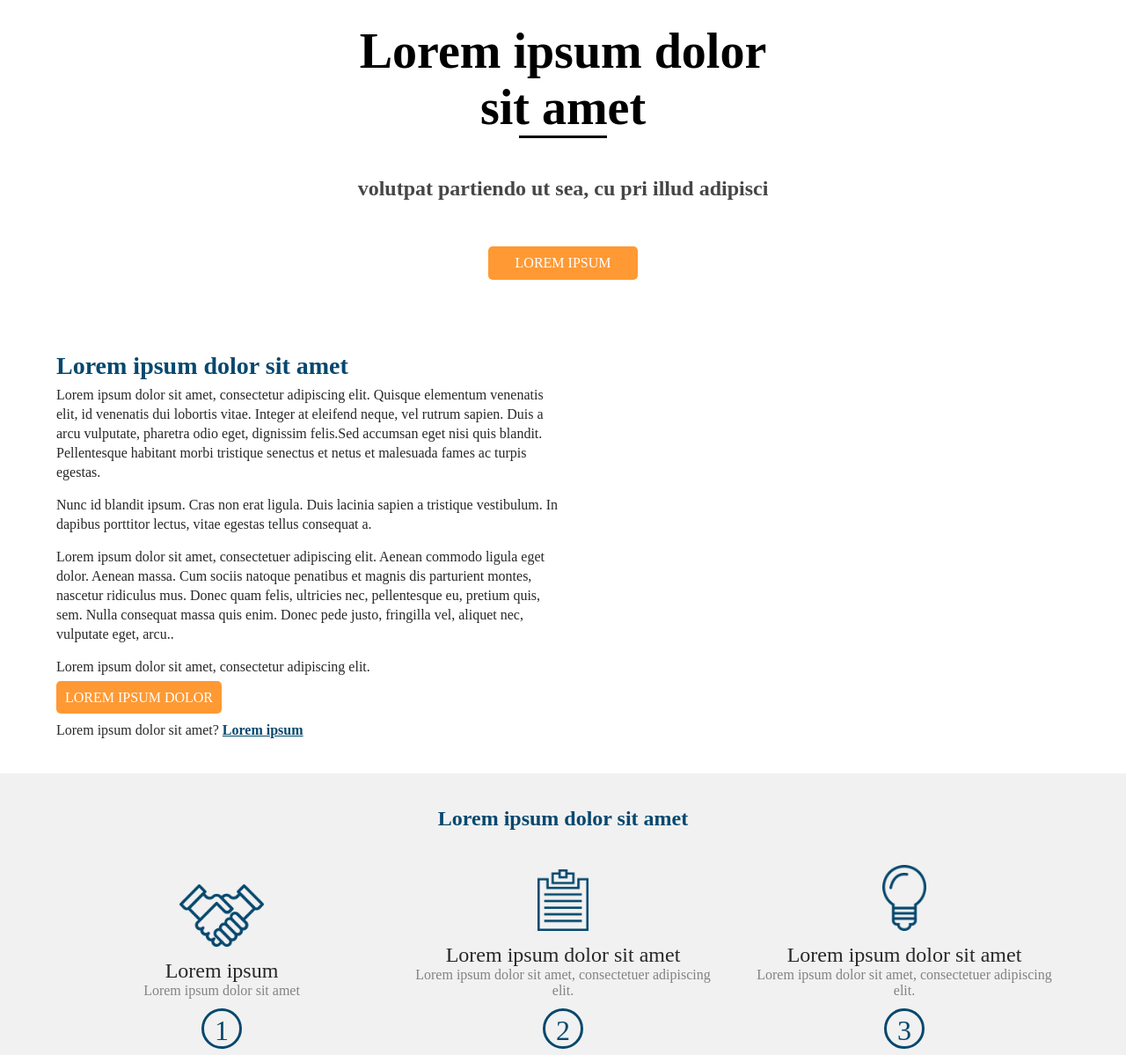
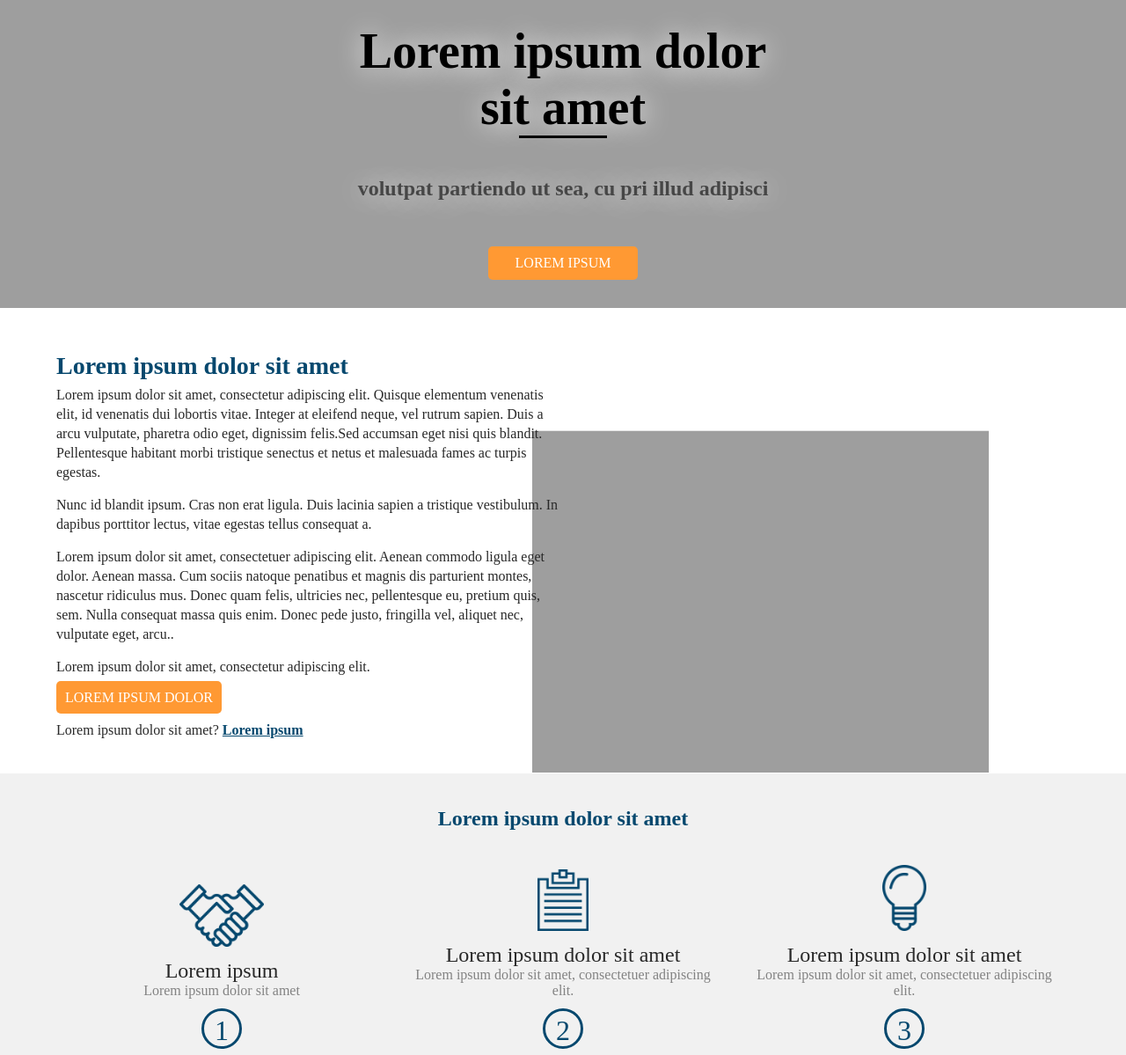
Before and after one commit to andrew-sotiriou/one-off-responsive-page, a website: page app/index.html in a window 1280 px wide. Shown: the whole page at 88% size. Drawn offline with nearby package versions, Linux system fonts and the light colour scheme; files that its build step writes are made by us from their sources; the site is published under a folder, as on GitHub Pages, so addresses that start at the root find nothing.

Commit message:
SCSS - minor update to image paths

```diff
--- a/app/scss/one-off.scss
+++ b/app/scss/one-off.scss
@@ -41,7 +41,7 @@ body {
 
 /* Header */
 header {
-    background-image: url(/images/header-bg.png);
+    background-image: url(../images/header-bg.png);
     background-position: center center;
     background-repeat: no-repeat;
     background-size: cover;
@@ -163,7 +163,7 @@ section {
 
     figure {
         @include translate(0%, 2%);
-        background-image: url(/images/doctor-2x.png);
+        background-image: url(../images/doctor-2x.png);
         background-position: bottom right;
         background-repeat: no-repeat;
         background-size: contain;
```
Also changed, not shown: html/css/one-off.css.
